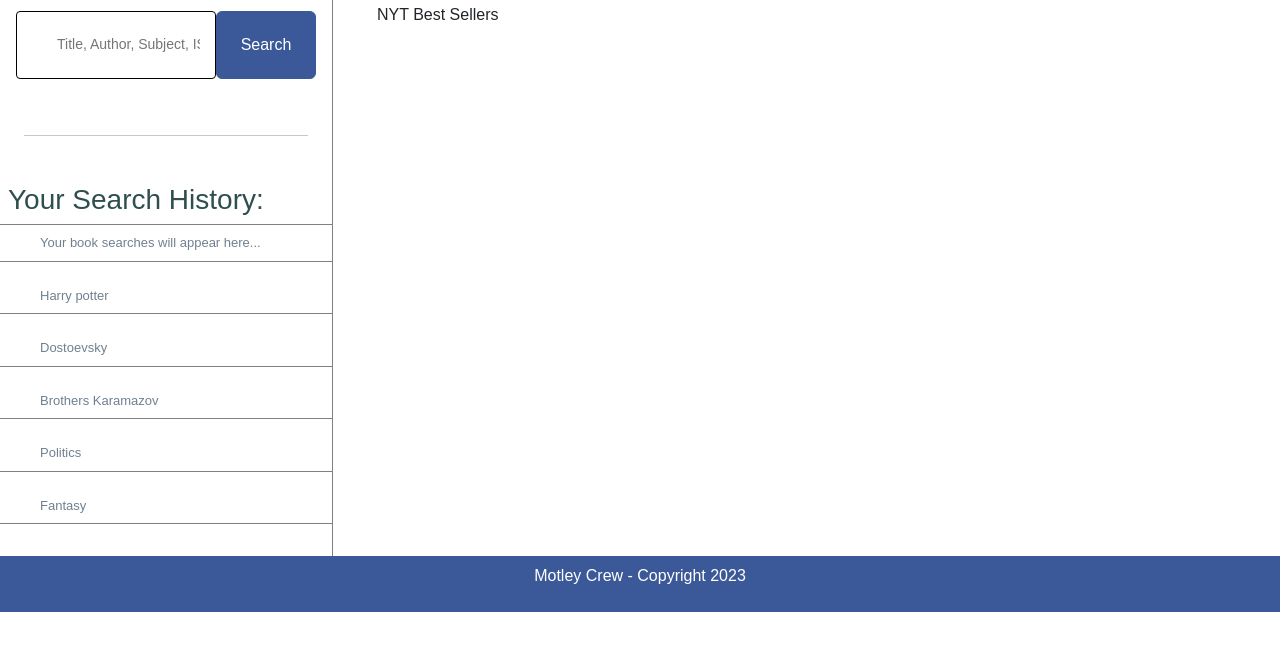
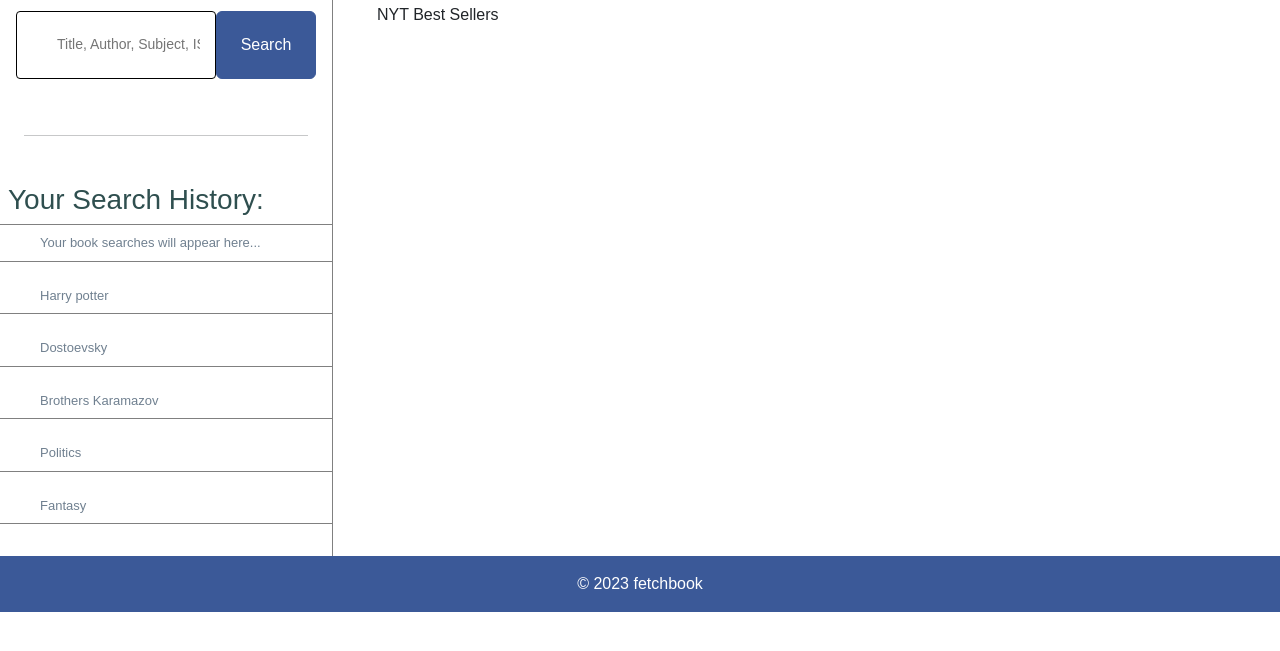
Before and after one commit to c-navarroperez/fetchbook, a plain HTML site: page index.html in a window 1280 px wide. Shown: the part 75-726 px from the top of the page. Drawn offline with nearby package versions, Linux system fonts and the light colour scheme; no server answers.

Commit message:
Footer text and style updated

```diff
--- a/assets/css/style.css
+++ b/assets/css/style.css
@@ -141,7 +141,8 @@ main{
 }
 
 footer {
-    padding: 8px;
+    align-items: center;
+    padding-top: 16px;
     background: var(--primary-color);
     color: var(--text-color);
 }
--- a/index.html
+++ b/index.html
@@ -62,8 +62,8 @@
             </main>
         </div>
 
-    <footer class="text-center">
-        <p>Motley Crew - Copyright 2023</p>
+    <footer class="text-center row">
+        <p>&copy 2023 fetchbook</p>
     </footer>
 
     <!-- Bootstrap scripts-->
```
